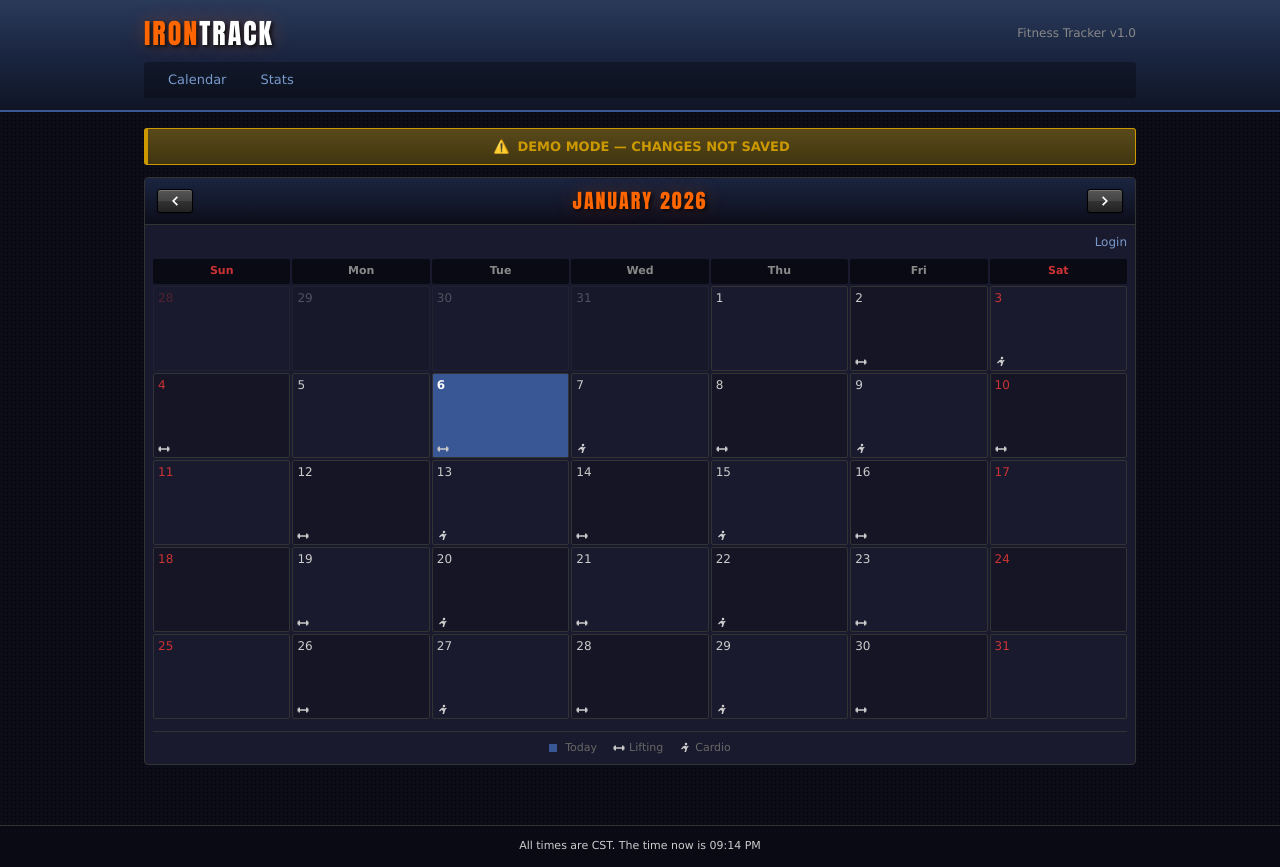
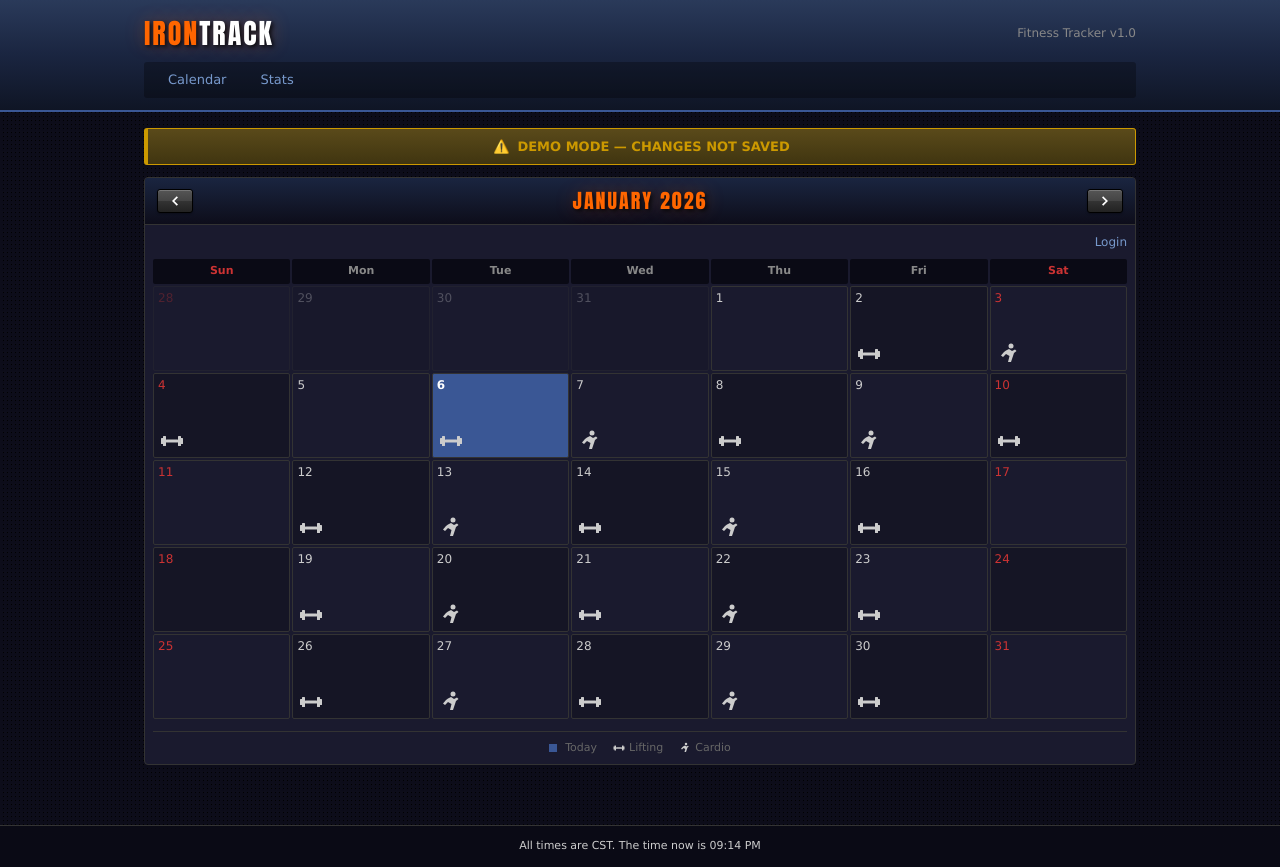
Before and after one commit to dropbop/FitnessTracker, a Next.js app: page / in a window 1280 px wide. Built offline with nearby package versions, Linux system fonts and the light colour scheme; no server answers.

Commit message:
Double size of calendar day activity icons (12px → 24px)

```diff
--- a/components/Calendar.tsx
+++ b/components/Calendar.tsx
@@ -206,12 +206,12 @@ export default function Calendar() {
           </span>
 
           {/* Activity indicators */}
-          <div style={{ position: 'absolute', bottom: '2px', left: '4px', display: 'flex', gap: '2px' }}>
+          <div style={{ position: 'absolute', bottom: '4px', left: '6px', display: 'flex', gap: '4px' }}>
             {hasLifting && (
-              <LiftingIcon style={{ fontSize: '12px', color: 'var(--color-lifting-light)' }} />
+              <LiftingIcon style={{ fontSize: '24px', color: 'var(--color-lifting-light)' }} />
             )}
             {hasCardio && (
-              <CardioIcon style={{ fontSize: '12px', color: 'var(--color-cardio-light)' }} />
+              <CardioIcon style={{ fontSize: '24px', color: 'var(--color-cardio-light)' }} />
             )}
           </div>
         </button>
```
